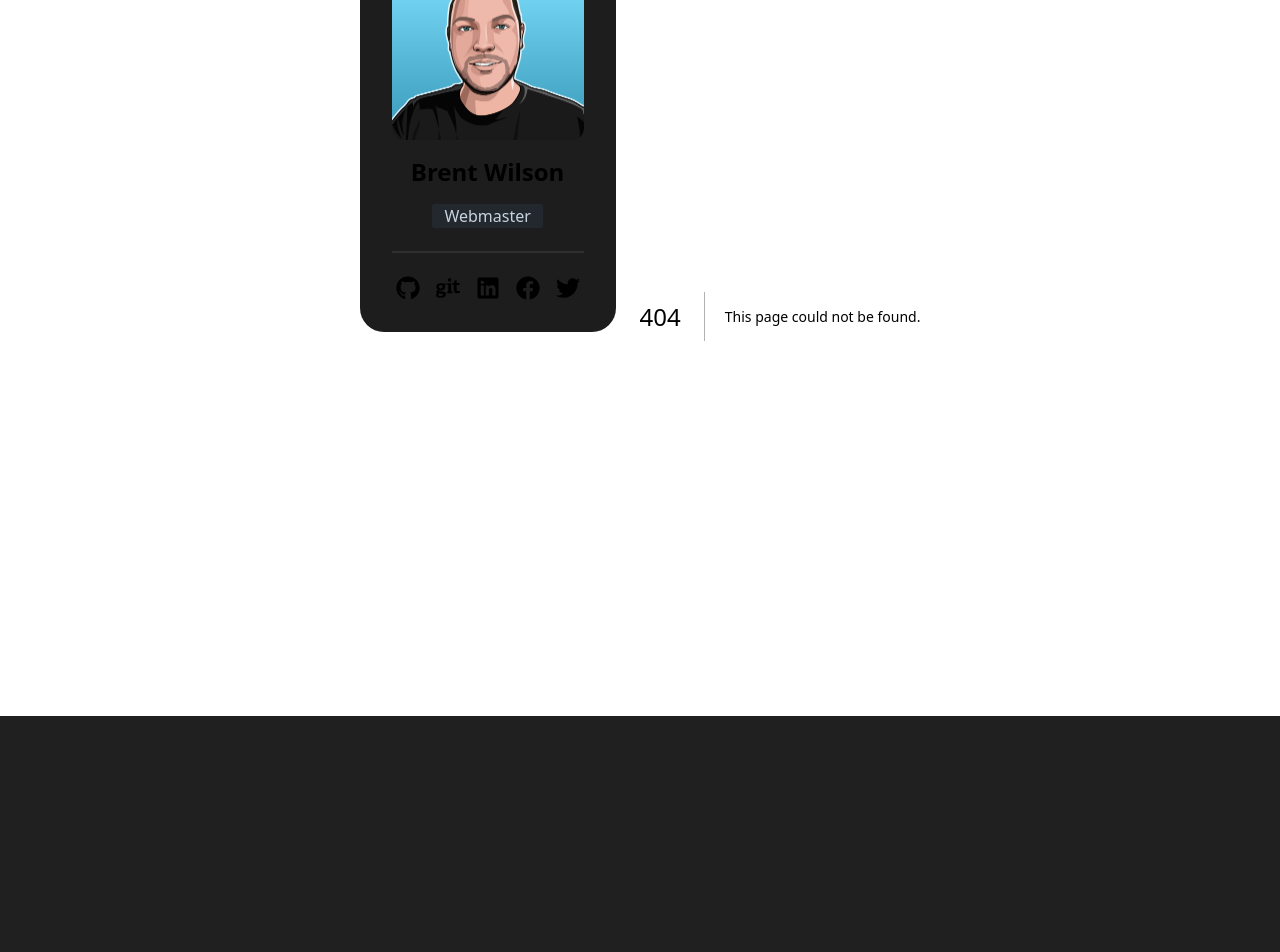
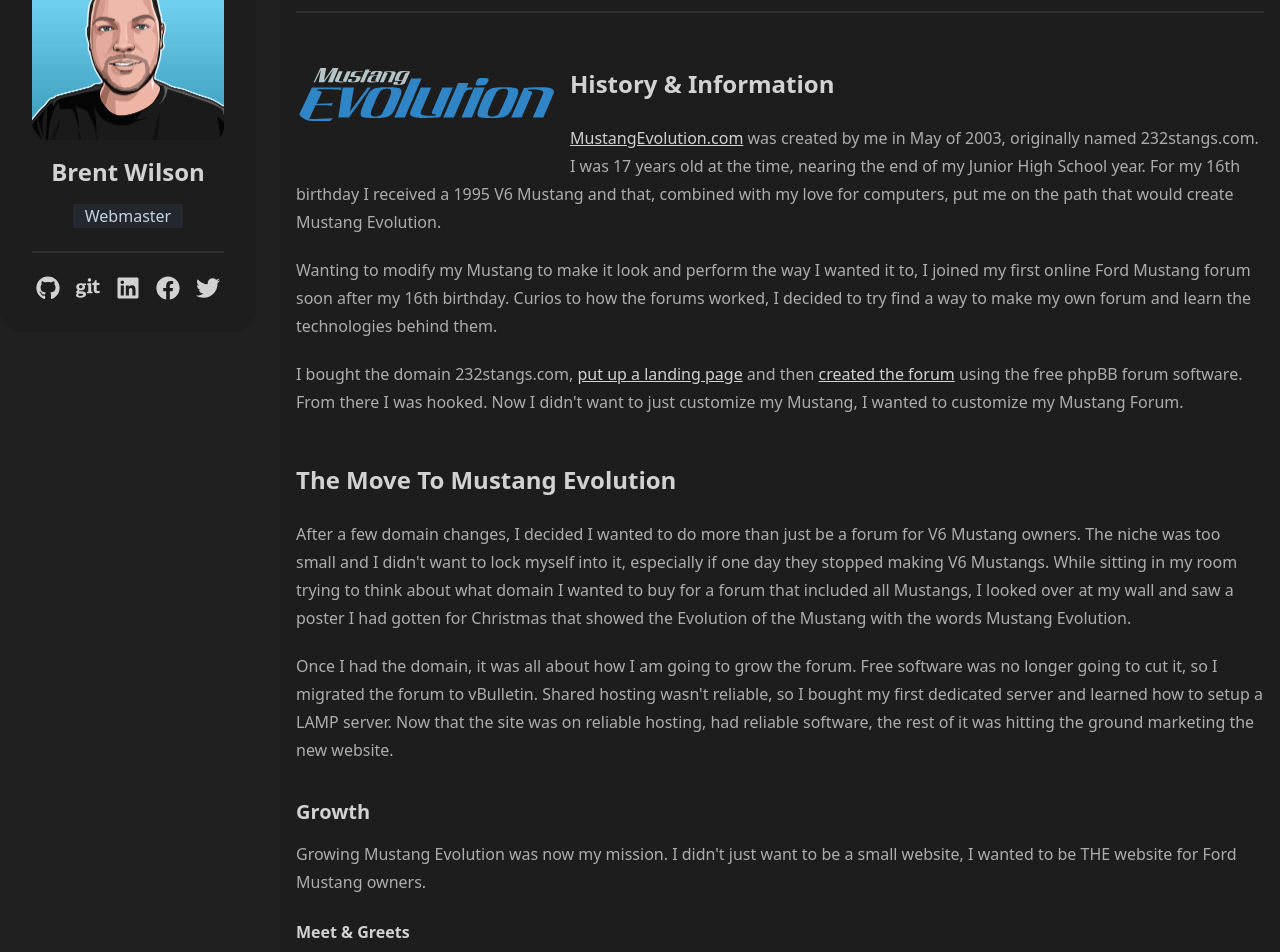
Before and after one commit to BWBama85/thewilsonnet.com, a Next.js app: page /projects/mustangevolution in a window 1280 px wide. Before the commit this address had no page. Shown: the part 140-1092 px from the top of the page. Before the commit the page ends 912 px from the top, so only its background shows below. Built offline with nearby package versions, Linux system fonts and the light colour scheme.

Commit message:
Add Mustang Evolution project

```diff
--- /dev/null
+++ b/app/projects/mustangevolution/head.tsx
@@ -0,0 +1,13 @@
+import { NextSeo } from 'next-seo';
+import { NEXT_SEO_DEFAULT } from '../../next-seo.config';
+import type { NextSeoProps } from 'next-seo';
+
+export default function Head() {
+  const updateMeta: NextSeoProps = {
+    ...NEXT_SEO_DEFAULT,
+    title: 'Project: MustangEvolution.com',
+    description: 'Learn about my MustangEvolution.com project.',
+    titleTemplate: '%s',
+  };
+  return <NextSeo {...updateMeta} useAppDir={true} />;
+}
--- /dev/null
+++ b/app/projects/mustangevolution/page.tsx
@@ -0,0 +1,180 @@
+import Link from 'next/link';
+import Image from 'next/image';
+
+export default function BamaPolitics() {
+  return (
+    <article className="prose mx-4 max-w-none rounded-3xl bg-base-200 p-4 lg:relative lg:mx-0 lg:w-full">
+      <h1>Bama Politics</h1>
+      <div className="divider"></div>
+      <Image
+        src="/mustangevolution_logo.svg"
+        className="mx-auto rounded-2xl lg:float-left lg:ml-0 lg:mr-4"
+        alt="Mustang Evolution Logo"
+        width={258}
+        height={170}
+        priority
+      />
+      <h2>History & Information</h2>
+      <p>
+        <Link
+          href="https://www.mustangevolution.com"
+          target="_blank"
+          title="Mustang Evolution"
+          className="link"
+        >
+          MustangEvolution.com
+        </Link>{' '}
+        was created by me in May of 2003, originally named 232stangs.com. I was
+        17 years old at the time, nearing the end of my Junior High School year.
+        For my 16th birthday I received a 1995 V6 Mustang and that, combined
+        with my love for computers, put me on the path that would create Mustang
+        Evolution.
+      </p>
+      <p>
+        Wanting to modify my Mustang to make it look and perform the way I
+        wanted it to, I joined my first online Ford Mustang forum soon after my
+        16th birthday. Curios to how the forums worked, I decided to try find a
+        way to make my own forum and learn the technologies behind them.
+      </p>
+      <p>
+        I bought the domain 232stangs.com,{' '}
+        <Link
+          href="https://web.archive.org/web/20030726013910/http://www.232stangs.com/"
+          title="232Stangs.com in 2003"
+          target="_blank"
+          className="link"
+        >
+          put up a landing page
+        </Link>{' '}
+        and then{' '}
+        <Link
+          href="https://web.archive.org/web/20030812005424/http://www.232stangs.net/"
+          title="232Stangs.net Forum"
+          target="_blank"
+          className="link"
+        >
+          created the forum
+        </Link>{' '}
+        using the free phpBB forum software. From there I was hooked. Now I
+        didn't want to just customize my Mustang, I wanted to customize my
+        Mustang Forum.
+      </p>
+      <h2>The Move To Mustang Evolution</h2>
+      <p>
+        After a few domain changes, I decided I wanted to do more than just be a
+        forum for V6 Mustang owners. The niche was too small and I didn't want
+        to lock myself into it, especially if one day they stopped making V6
+        Mustangs. While sitting in my room trying to think about what domain I
+        wanted to buy for a forum that included all Mustangs, I looked over at
+        my wall and saw a poster I had gotten for Christmas that showed the
+        Evolution of the Mustang with the words Mustang Evolution.
+      </p>
+      <p>
+        Once I had the domain, it was all about how I am going to grow the
+        forum. Free software was no longer going to cut it, so I migrated the
+        forum to vBulletin. Shared hosting wasn't reliable, so I bought my first
+        dedicated server and learned how to setup a LAMP server. Now that the
+        site was on reliable hosting, had reliable software, the rest of it was
+        hitting the ground marketing the new website.
+      </p>
+      <h3>Growth</h3>
+      <p>
+        Growing Mustang Evolution was now my mission. I didn't just want to be a
+        small website, I wanted to be THE website for Ford Mustang owners.
+      </p>
+      <h4>Meet & Greets</h4>
+      <p>
+        One of the effective ways of growing Mustang Evolution was driving my
+        Mustang to events or even hosting the events. Throughout my ownership of
+        Mustang Evolution I attended Mustang car shows and events all over the
+        country, marketing my website during the process. That process built
+        brand loyalty and in the process I made life long friends.
+      </p>
+      <h4>Search Engines</h4>
+      <p>
+        While Meet & Greets worked, people still weren't finding my website
+        searching on Google. I knew that I had to improve my SEO if I didn't
+        want to be left behind so I started following all the SEO blogs I could
+        find, reading every article I could get my hands on to learn the best
+        practices.
+      </p>
+      <p>
+        I also became active within the vBulletin community, looking for ways to
+        improve the software I was using. vBulletin was great at the time but
+        slow to adopt new technologies, so I found myself learning the vBulletin
+        code and modifying it myself to get the results I needed to improve the
+        sites performance in terms of both speed and SEO.
+      </p>
+      <h4>Making Money</h4>
+      <p>
+        While in college Google Adsense was starting to blow up and I started to
+        see how many people were now making money off their visitors by just
+        adding a few lines of JavaScript to their website. Up until this point,
+        I had been grinding it out by selling advertising spots on the website
+        directly to companies that sold parts or services for the Ford Mustang.
+        While this was nice, the money was not enough for my to do this full
+        time. However, the day I rolled Adsense out on the website, I realized
+        just how much money I had been leaving on the table. Now the reality of
+        owning my own business and working for myself was within reach.
+      </p>
+      <h2>Going Full Time</h2>
+      <p>
+        At the beginning of my third year of college I made a decision to leave
+        school and work on the website full time. I was making enough money to
+        support myself but felt like the time I was spending in college was
+        leaving money on the table with Mustang Evoltuion.
+      </p>
+      <p>
+        From that point on there was no looking back. I traveled across the
+        country working on building the Mustang Evolution brand, I attended
+        conferences related to building websites and online communities, and
+        even went to Washington D.C. to lobby for the online advertising
+        industry with the help of IAB, the Interactive Advertising Bureau.
+      </p>
+      <h2>Giving Up Half</h2>
+      <p>
+        Through my networking I discovered more people like me. People who were
+        building online web properties and specifically online communities. One
+        of those connections was{' '}
+        <Link
+          href="https://www.linkedin.com/in/robinowitz/"
+          title="Andy Robinowitz LinkedIn"
+          target="_blank"
+          className="link"
+        >
+          Andy Robinowitz
+        </Link>{' '}
+        the owner of{' '}
+        <Link
+          href="http://www.socialknowledge.com/"
+          title="Social Knowledge, LLC"
+          target="_blank"
+          className="link"
+        >
+          Social Knowledge, LLC
+        </Link>
+        . After some discussions, I sold 50 percent of Mustang Evolution to Andy
+        and went to work with him at Social Knowledge helping with his
+        communities as well as continuing to work on Mustang Evolution.
+      </p>
+      <p>
+        This lasted until April 2012, where I made the tough decision to sell
+        the remaining 50 percent. While it was hard to say goodbye to something
+        I built and cared about, I was excited about my new venture with another
+        business friend doing the same thing, building online communities.
+      </p>
+      <p>
+        That lead me to becoming a part of Group Net, LLC, running some of the
+        largest online communities on the internet, specifically
+        <Link
+          href="/projects/christianforums"
+          title="Christian Forums Project"
+          className="link"
+        >
+          ChristianForums.com
+        </Link>
+        .
+      </p>
+    </article>
+  );
+}
```
